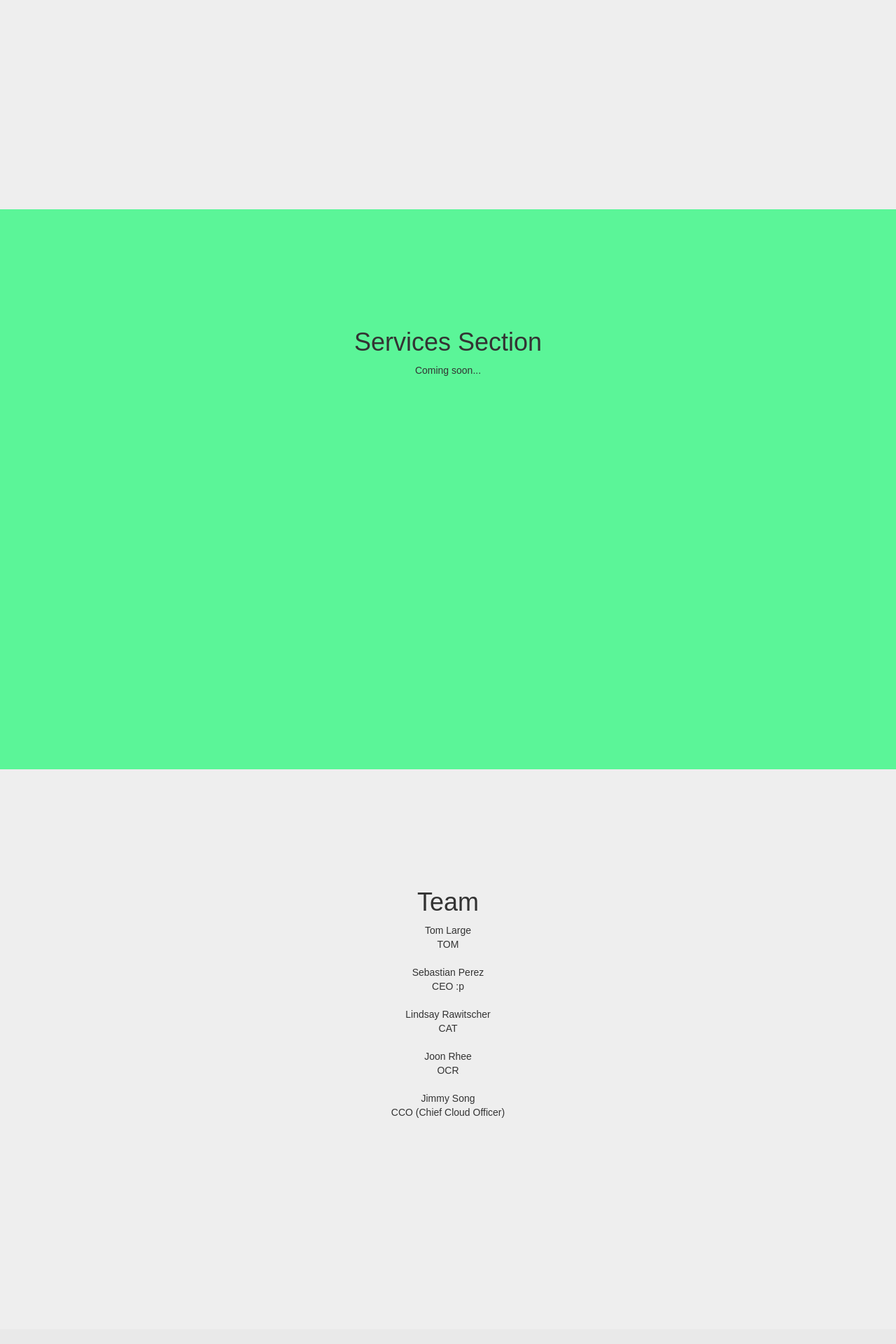
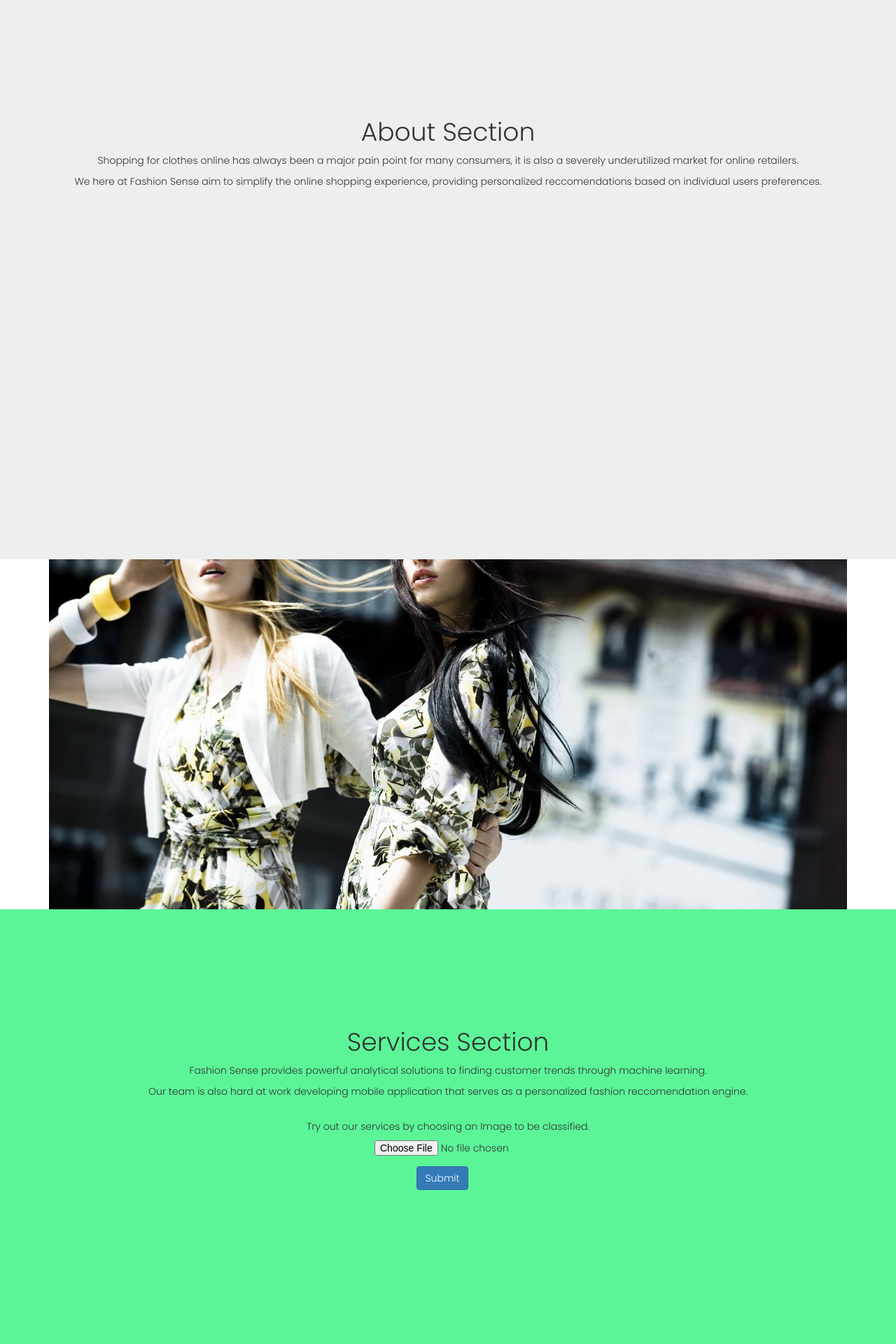
Before and after one commit to RheeJ/FashionSense_WebApp, a Django app: page / in a window 1280 px wide. Shown: the part 1301-3221 px from the top of the page at 70% size. Before the commit the page ends 2898 px from the top, so only its background shows below. Run offline with Django 3.2, Linux system fonts and the light colour scheme; some libraries are stand-ins or nearby versions.

Commit message:
pics and stuff

```diff
--- a/app/views.py
+++ b/app/views.py
@@ -2,6 +2,13 @@ from django.http import HttpResponse
 from django.template import loader
 
 def index(request):
-    template = loader.get_template('app/index.html')
-    # host, port = request.get_host().split(':')
-    return HttpResponse(template.render())
+    template = None
+    if request.method == 'GET':
+        template = loader.get_template('app/index.html')
+        return HttpResponse(template.render())
+    elif request.method == 'POST':
+        form = UploadFileForm(request.POST, request.FILES)
+        print form
+        if form.is_valid():
+            print form
+            return HttpResponseRedirect('/success/url/')
--- a/templates/app/index.html
+++ b/templates/app/index.html
@@ -2,6 +2,53 @@
 <html lang="en">
 
 <head>
+
+<style>
+	html, body{
+		height: 100%;
+	}
+
+	.parallax1 {
+		/* The image used */
+		background-image: url("./static/img/closet.png");
+
+		/* Set a specific height */
+		height: 500px;
+
+		/* Create the parallax scrolling effect */
+		background-attachment: fixed;
+		background-position: center;
+		background-repeat: no-repeat;
+		background-size: cover;
+	}
+	.parallax2 {
+		/* The image used */
+		background-image: url("./static/img/womens_fashion.png");
+
+		/* Set a specific height */
+		height: 500px;
+
+		/* Create the parallax scrolling effect */
+		background-attachment: fixed;
+		background-position: center;
+		background-repeat: no-repeat;
+		background-size: cover;
+	}
+	.parallax3 {
+		/* The image used */
+		background-image: url("./static/img/mens_fashion.png");
+
+		/* Set a specific height */
+		height: 500px;
+
+		/* Create the parallax scrolling effect */
+		background-attachment: fixed;
+		background-position: center;
+		background-repeat: no-repeat;
+		background-size: cover;
+	}
+
+</style>
 
     <meta charset="utf-8">
     <meta http-equiv="X-UA-Compatible" content="IE=edge">
@@ -11,8 +58,11 @@
 
     <title>Fashion Sense</title>
 
+    <link href="https://fonts.googleapis.com/css?family=Poppins:300|Raleway" rel="stylesheet">
+    <!-- Bootstrap Core CSS -->
     <link href="/static/css/bootstrap.min.css" rel="stylesheet">
 
+    <!-- Custom CSS -->
     <link href="/static/css/scrolling-nav.css" rel="stylesheet">
 
     <!-- HTML5 Shim and Respond.js IE8 support of HTML5 elements and media queries -->
@@ -24,7 +74,10 @@
 
 </head>
 
+<!-- The #page-top ID is part of the scrolling feature - the data-spy and data-target are part of the built-in Bootstrap scrollspy function -->
+
 <body id="page-top" data-spy="scroll" data-target=".navbar-fixed-top">
+
 
     <!-- Navigation -->
     <nav class="navbar navbar-default navbar-fixed-top" role="navigation">
@@ -60,22 +113,27 @@
                     </li>
                 </ul>
             </div>
+            <!-- /.navbar-collapse -->
         </div>
+        <!-- /.container -->
     </nav>
 
     <!-- Intro Section -->
     <section id="intro" class="intro-section">
-        <div class="container">
+        <div class="c">
             <div class="row">
                 <div class="col-lg-12">
                     <h1>Fashion Sense</h1>
-                    Our proprietary fashion algorithms were developed in house by some of Northwestern's greatest fashion science minds.
-                    <!-- <p><strong>Usage Instructions:</strong> Make sure to include the <code>scrolling-nav.js</code>, <code>jquery.easing.min.js</code>, and <code>scrolling-nav.css</code> files. To make a link smooth scroll to another section on the page, give the link the <code>.page-scroll</code> class and set the link target to a corresponding ID on the page.</p> -->
-                    <!-- <a class="btn btn-default page-scroll" href="#about">Click Me to Scroll Down!</a> -->
+                    <p>Our proprietary fashion algorithms were developed in house by some of Northwestern's greatest fashion science minds.</p>
                 </div>
             </div>
+			<br></br>
         </div>
     </section>
+
+	<div class="container">
+		<div class="parallax1"></div>
+	</div>
 
     <!-- About Section -->
     <section id="about" class="about-section">
@@ -83,11 +141,17 @@
             <div class="row">
                 <div class="col-lg-12">
                     <h1>About Section</h1>
-                    Something about how kittens are awesome just to stick with the theme right? Except let's be honest. Cats are terrible people and no one should own a cat. From now on we should only talk about how cool dogs are. Did you know that dogs have actually evolved to read human's facial expressions? The only thing cats have evolved to do is be ungrateful mooches.
+					<p>Shopping for clothes online has always been a major pain point for many consumers, it is also a severely underutilized market for online retailers. </p>
+					<p>We here at Fashion Sense aim to simplify the online shopping experience, providing personalized reccomendations based on individual users preferences. </p>
+
                 </div>
             </div>
         </div>
     </section>
+
+	<div class="container">
+		<div class="parallax2"></div>
+	</div>
 
     <!-- Services Section -->
     <section id="services" class="services-section">
@@ -95,11 +159,30 @@
             <div class="row">
                 <div class="col-lg-12">
                     <h1>Services Section</h1>
-                    Coming soon...
+                    <p>Fashion Sense provides powerful analytical solutions to finding customer trends through machine learning.</p>
+					<p>Our team is also hard at work developing mobile application that serves as a personalized fashion reccomendation engine.</p>
+					<br>
+                </div>
+				<div class = "col-lg-12">
+					<p> Try out our services by choosing an Image to be classified. </p>
+				</div>
+				<div class = "row" align = "center" >
+					<form class = "submit_form" action="/" method="post">
+					  <div class="form-group" style = "padding-left:84px">
+						<input type="file" class="form-control-file" id="exampleInputFile" aria-describedby="fileHelp">
+                      </div>
+                      <div style = "padding-right: 16px">
+					    <button type="submit" class="btn btn-primary">Submit</button>
+                      </div>
+					</form>
                 </div>
             </div>
         </div>
     </section>
+
+	<div class="container">
+		<div class="parallax3"></div>
+	</div>
 
     <!-- Contact Section -->
     <section id="team" class="team-section">
@@ -107,37 +190,43 @@
             <div class="row">
                 <div class="col-lg-12">
                     <h1>Team</h1>
+					<div>
+                        <img src="static/img/sebastian.jpg" alt="Sebastian" style="width:152px;height:114px;">
+                        <img src="static/img/tom.jpg" alt="Tom" style="width:152px;height:114px;">
+                        <img src="static/img/sebastian.jpg" alt="Sebastian" style="width:152px;height:114px;">
+                        <img src="static/img/jimmy.jpg" alt="Sebastian" style="width:152px;height:114px;">
+                    </div>
+                    </br>
                     <div>
-                        Tom Large <br/>
-                        TOM <br/><br/>
+                        <a class="contributor" href="mailto:SebastianPerez2017@u.northwestern.edu?Subject=Website%20inquiry" target="_top">Sebastian Perez</a>
+                        <p>CEO</p>
                     </div>
                     <div>
-                        Sebastian Perez <br/>
-                        CEO :p <br/><br/>
+                        <a class="contributor" href="mailto:ThomasLarge2019@u.northwestern.edu?Subject=Website%20inquiry" target="_top">Tom Large</a><br>
+                        <p>CTO</p>
                     </div>
                     <div>
-                        Lindsay Rawitscher <br/>
-                        CAT <br/><br/>
+                        <a class="contributor" href="mailto:LindsayRawitscher2017@u.northwestern.edu?Subject=Website%20inquiry" target="_top">Lindsay Rawitscher</a><br>
+                        <p>CSO</p>
                     </div>
                     <div>
-                        Joon Rhee<br/>
-                        OCR <br/><br/>
+                        <a class="contributor" href="mailto:JimmySong2018@u.northwestern.edu?Subject=Website%20inquiry" target="_top">Jimmy Song</a><br>
+                        <p>CFO</p>
                     </div>
-                    <div>
-                        Jimmy Song <br/>
-                        CCO (Chief Cloud Officer) <br/><br/>
-                    <div>
                 </div>
             </div>
         </div>
     </section>
 
-    <script src="/static/js/jquery.js"></script>
+    <!-- jQuery -->
+    <script src="js/jquery.js"></script>
 
-    <script src="/static/js/bootstrap.min.js"></script>
+    <!-- Bootstrap Core JavaScript -->
+    <script src="js/bootstrap.min.js"></script>
 
-    <script src="/static/js/jquery.easing.min.js"></script>
-    <script src="/static/js/scrolling-nav.js"></script>
+    <!-- Scrolling Nav JavaScript -->
+    <script src="js/jquery.easing.min.js"></script>
+    <script src="js/scrolling-nav.js"></script>
 
 </body>
 
```
Also changed, not shown: static/app/index.html (+20 -20 lines), website/settings.py (+53 -53 lines), static/app/img/jimmy.jpg (added), static/app/img/sebastian.jpg (added), static/app/img/tom.jpg (added).
